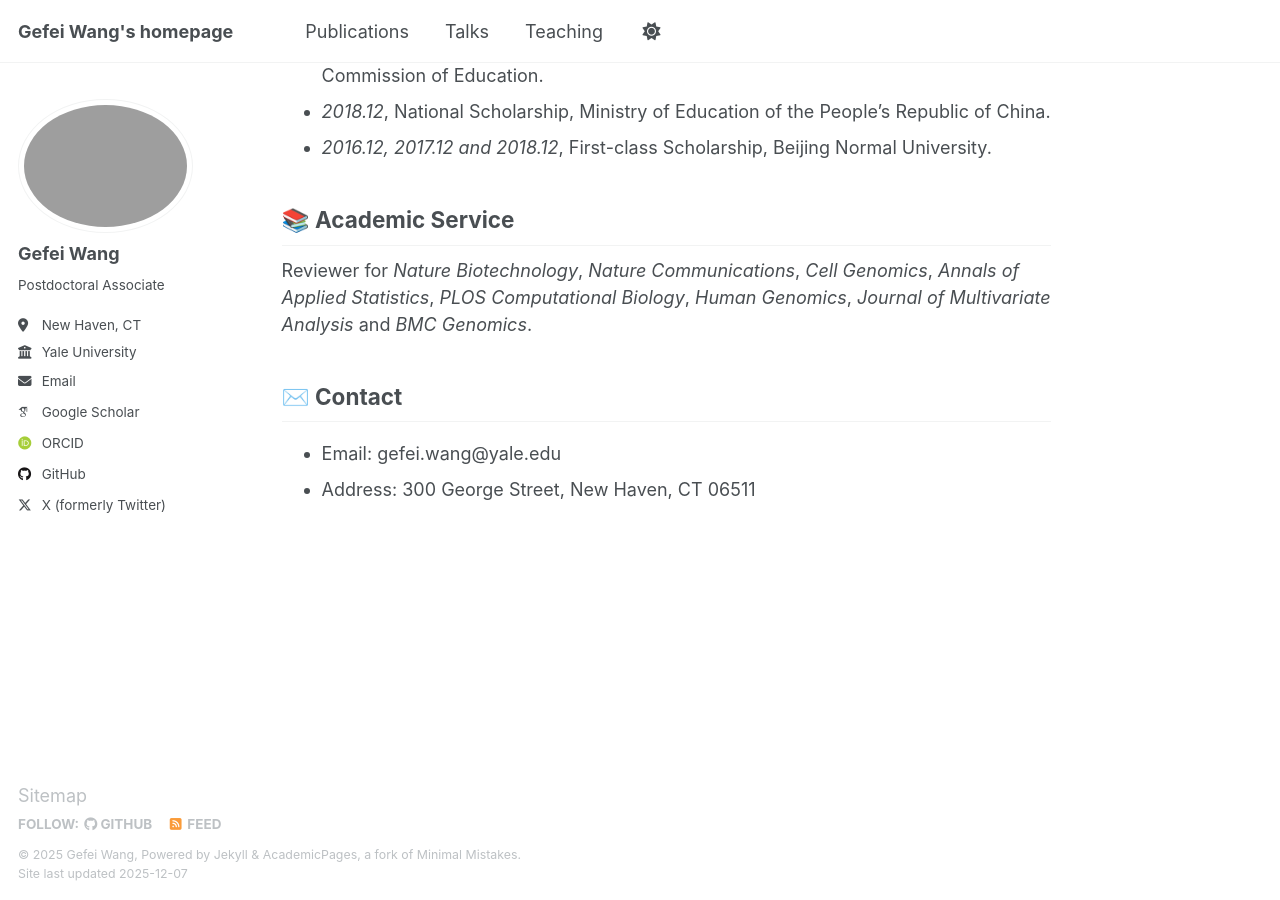
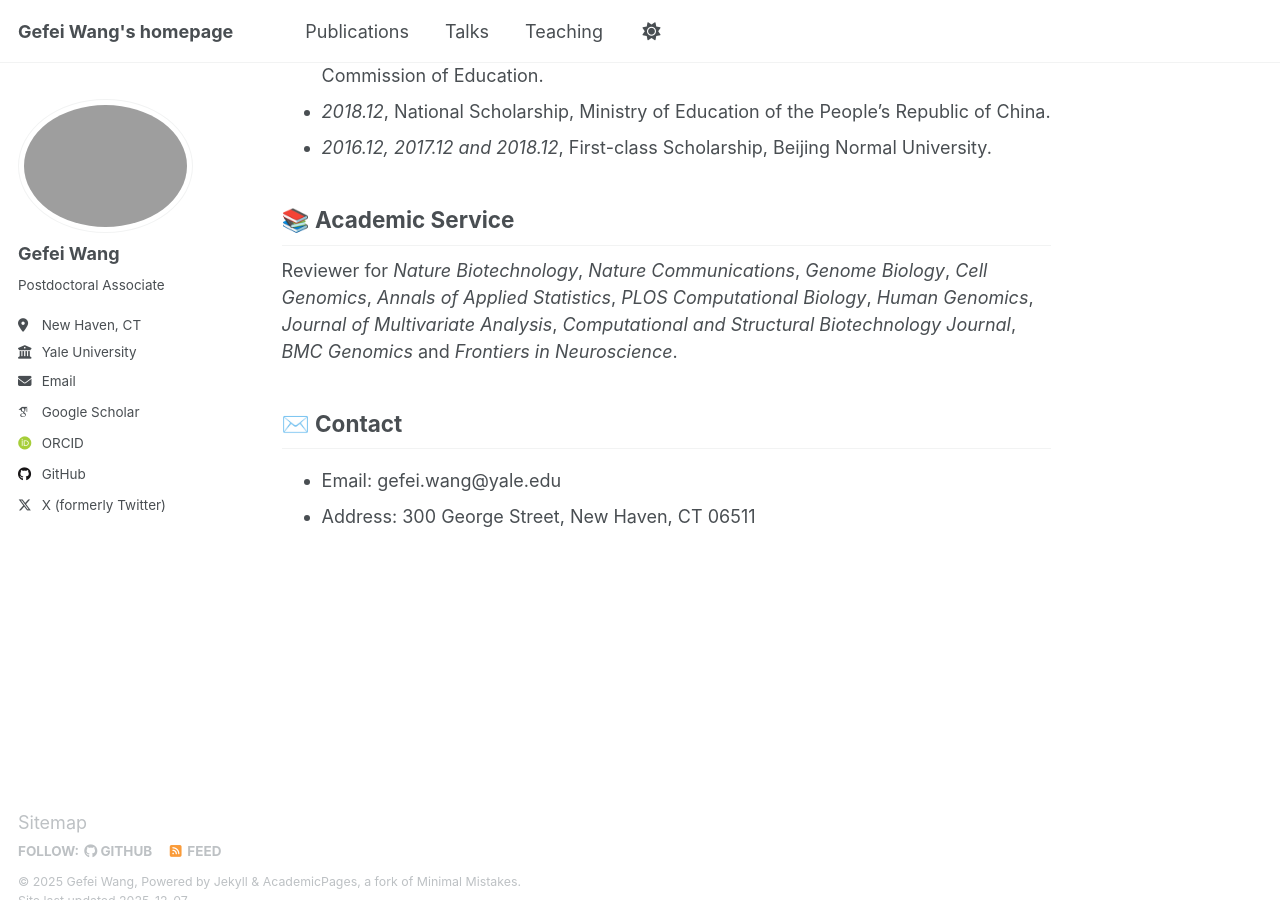
Before and after one commit to gefeiwang/gefeiwang.github.io, a Jekyll site: the page built from _pages/about.md, in a window 1280 px wide and 900 px high, scrolled down 1048 px. Built offline with Jekyll 4.4.1, drawn with Linux system fonts in a browser that asks for light colours; some web fonts are replaced.

Commit message:
Add files via upload

```diff
--- a/_pages/about.md
+++ b/_pages/about.md
@@ -35,7 +35,7 @@
 
 📚 Academic Service
 ------
-Reviewer for *Nature Biotechnology*, *Nature Communications*, *Cell Genomics*, *Annals of Applied Statistics*, *PLOS Computational Biology*, *Human Genomics*, *Journal of Multivariate Analysis* and *BMC Genomics*.
+Reviewer for *Nature Biotechnology*, *Nature Communications*, *Genome Biology*, *Cell Genomics*, *Annals of Applied Statistics*, *PLOS Computational Biology*, *Human Genomics*, *Journal of Multivariate Analysis*, *Computational and Structural Biotechnology Journal*, *BMC Genomics* and *Frontiers in Neuroscience*.
 
 ✉️ Contact
 ------
```
